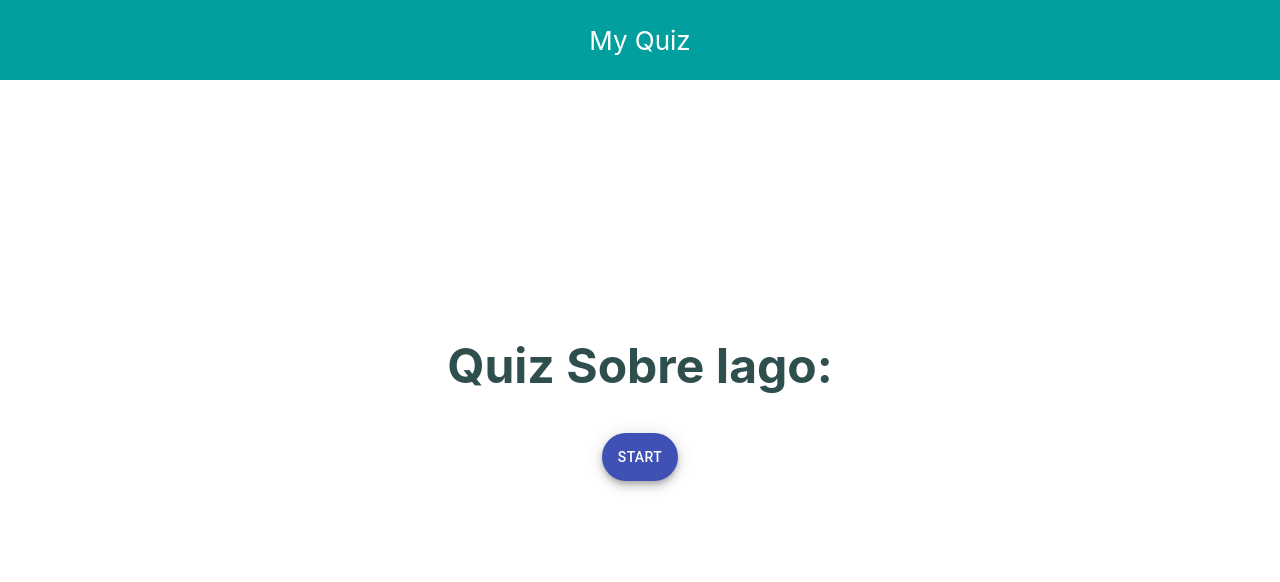
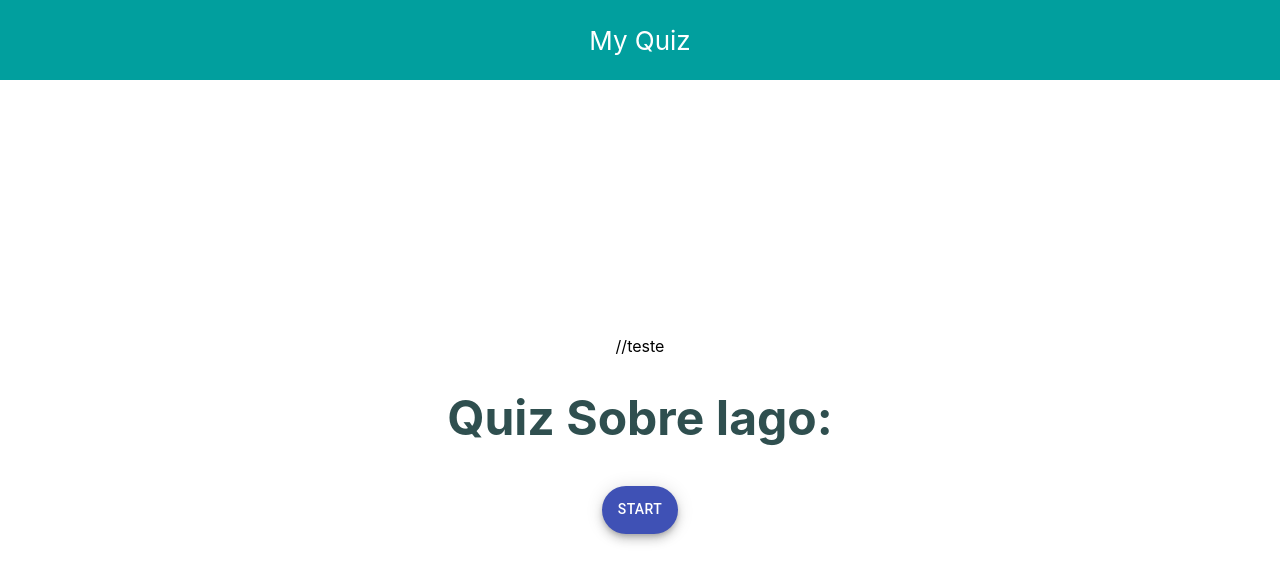
Before and after one commit to iagoAguiar/QuizBeginner, a React (Create React App) app: page / in a window 1280 px wide. Shown: the top 582 px of the page. Built offline with nearby package versions, Linux system fonts and the light colour scheme.

Commit message:
inicial commit

```diff
--- a/src/Components/Home/Home.jsx
+++ b/src/Components/Home/Home.jsx
@@ -7,6 +7,8 @@ import {  Fab  } from '@material-ui/core';
 export default Home =>
      <div className="Home">
           <div className="Titulo">
+
+               //teste
                <h1 className="texto_titulo"> Quiz Sobre Iago: </h1>
           </div>
           <Fab className="botao" href="Questions" variant="extended" color="primary" aria-label="add">Start</Fab>
```
Also changed, not shown: 1 other file (tests, documents, lock files or other folders).
